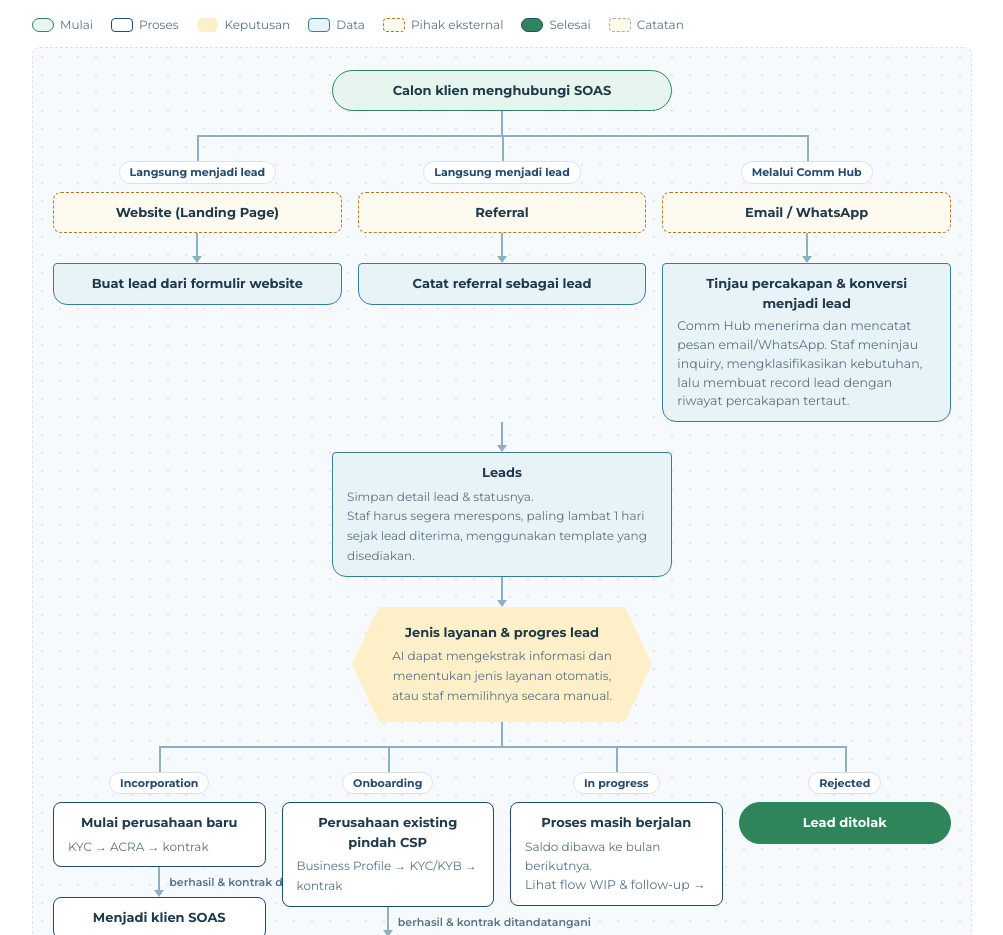
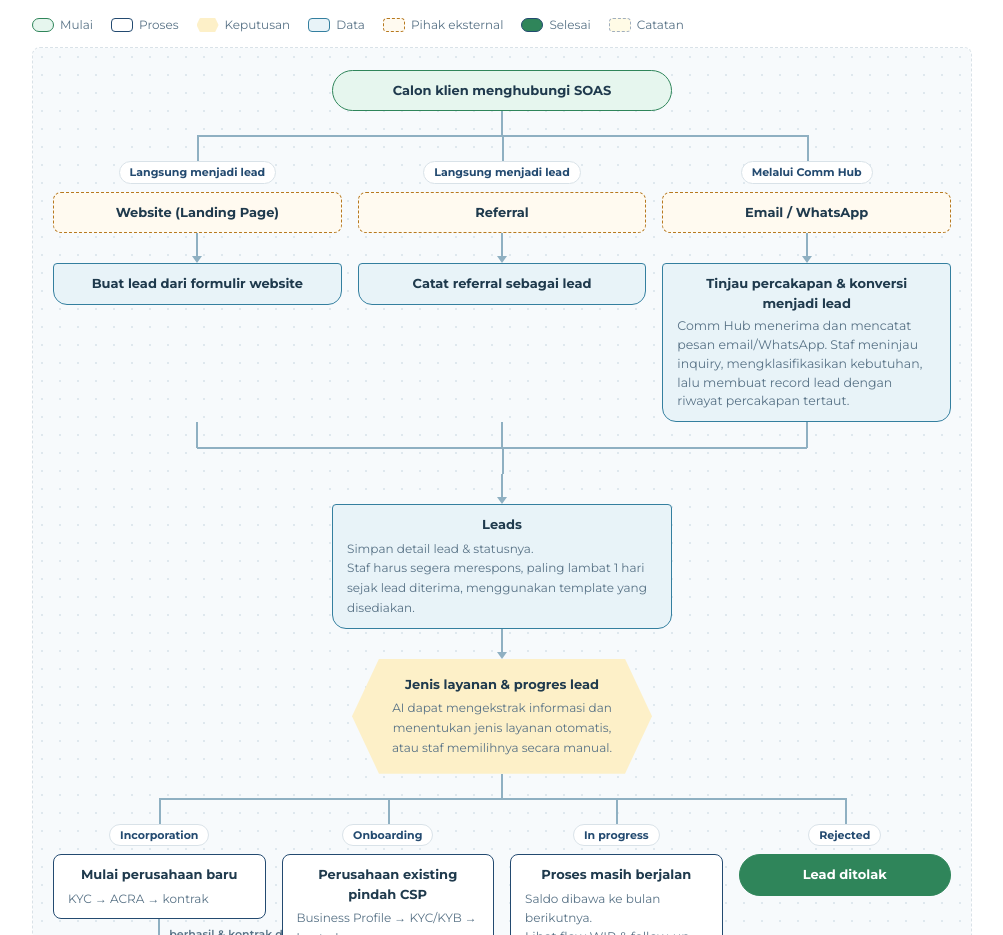
Before and after one commit to irosadie/soas-crm-handbook, a Next.js app: page /docs in a window 1280 px wide. Shown: the part 9480-10415 px from the top of the page, without its empty margins (268-1271 px from the left). Built offline with nearby package versions, Linux system fonts and the light colour scheme.

Commit message:
docs: connect lead intake branches before lead storage

```diff
--- a/components/docs-flow.tsx
+++ b/components/docs-flow.tsx
@@ -77,15 +77,16 @@ export function FlowArrow({ label, plain = false }: { label?: string; plain?: bo
   );
 }
 
-export function Branches({ children }: { children: ReactNode }) {
-  return <div className="dfb">{children}</div>;
+export function Branches({ children, mergeToNext = false }: { children: ReactNode; mergeToNext?: boolean }) {
+  return <div className={`dfb${mergeToNext ? " dfb-merge" : ""}`}>{children}</div>;
 }
 
-export function Branch({ label, children }: { label?: string; children: ReactNode }) {
+export function Branch({ label, children, mergeTail = false }: { label?: string; children: ReactNode; mergeTail?: boolean }) {
   return (
     <div className="dfb-col">
       {label ? <span className="dfb-label">{label}</span> : null}
       {children}
+      {mergeTail ? <span className="dfb-merge-tail" aria-hidden="true" /> : null}
     </div>
   );
 }
--- a/components/docs-view.tsx
+++ b/components/docs-view.tsx
@@ -408,18 +408,18 @@ export default function DocsView({ version = "1.1" }: { version?: "1.0" | "1.1"
               title={isId ? "Calon klien menghubungi SOAS" : "Prospect contacts SOAS"}
             />
             <FlowArrow plain />
-            <Branches>
-              <Branch label={isId ? "Langsung menjadi lead" : "Direct to Lead"}>
+            <Branches mergeToNext>
+              <Branch mergeTail label={isId ? "Langsung menjadi lead" : "Direct to Lead"}>
                 <FlowNode kind="external" lang={lang} title="Website (Landing Page)" />
                 <FlowArrow />
                 <FlowNode kind="store" lang={lang} title={isId ? "Buat lead dari formulir website" : "Create Lead from Website Form"} />
               </Branch>
-              <Branch label={isId ? "Langsung menjadi lead" : "Direct to Lead"}>
+              <Branch mergeTail label={isId ? "Langsung menjadi lead" : "Direct to Lead"}>
                 <FlowNode kind="external" lang={lang} title="Referral" />
                 <FlowArrow />
                 <FlowNode kind="store" lang={lang} title={isId ? "Catat referral sebagai lead" : "Record Referral as Lead"} />
               </Branch>
-              <Branch label={isId ? "Melalui Comm Hub" : "Via Comm Hub"}>
+              <Branch mergeTail label={isId ? "Melalui Comm Hub" : "Via Comm Hub"}>
                 <FlowNode kind="external" lang={lang} title={isId ? "Email / WhatsApp" : "Email / WhatsApp"} />
                 <FlowArrow />
                 <FlowNode kind="store" lang={lang} title={isId ? "Tinjau percakapan & konversi menjadi lead" : "Review Conversation & Convert to Lead"}>
--- a/components/docs.css
+++ b/components/docs.css
@@ -541,6 +541,34 @@
   justify-content: center;
 }
 
+.dfb-merge {
+  position: relative;
+  align-items: stretch;
+  padding-bottom: 26px;
+}
+
+.dfb-merge::before,
+.dfb-merge::after {
+  content: "";
+  position: absolute;
+  z-index: 1;
+  background: var(--d-line);
+}
+
+.dfb-merge::before {
+  bottom: 0;
+  left: 50%;
+  width: 2px;
+  height: 26px;
+}
+
+.dfb-merge::after {
+  right: 16.6667%;
+  bottom: 25px;
+  left: 16.6667%;
+  height: 2px;
+}
+
 .dfb-col {
   position: relative;
   display: flex;
@@ -549,6 +577,20 @@
   flex-direction: column;
   align-items: center;
   padding: 26px 8px 0;
+}
+
+.dfb-merge > .dfb-col {
+  padding-bottom: 26px;
+}
+
+.dfb-merge-tail {
+  position: absolute;
+  bottom: 0;
+  left: calc(50% - 1px);
+  z-index: 1;
+  width: 2px;
+  height: 26px;
+  background: var(--d-line);
 }
 
 .dfb-col::before {
@@ -746,6 +788,20 @@
     width: 100%;
     flex: none;
     padding-top: 18px;
+  }
+
+  .dfb-merge {
+    padding-bottom: 0;
+  }
+
+  .dfb-merge::before,
+  .dfb-merge::after,
+  .dfb-merge-tail {
+    display: none;
+  }
+
+  .dfb-merge > .dfb-col {
+    padding-bottom: 0;
   }
 
   .dfb-col::after {
```
